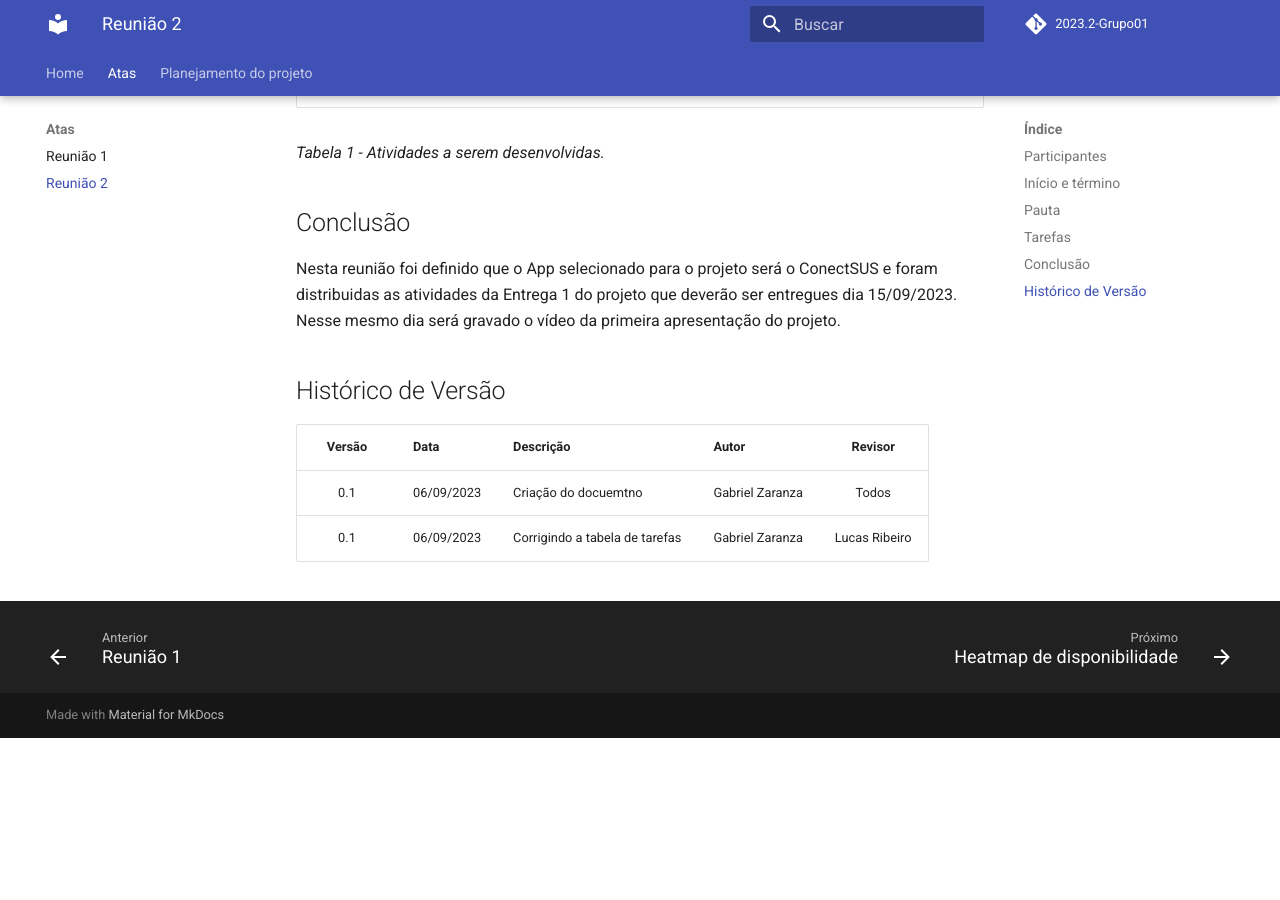
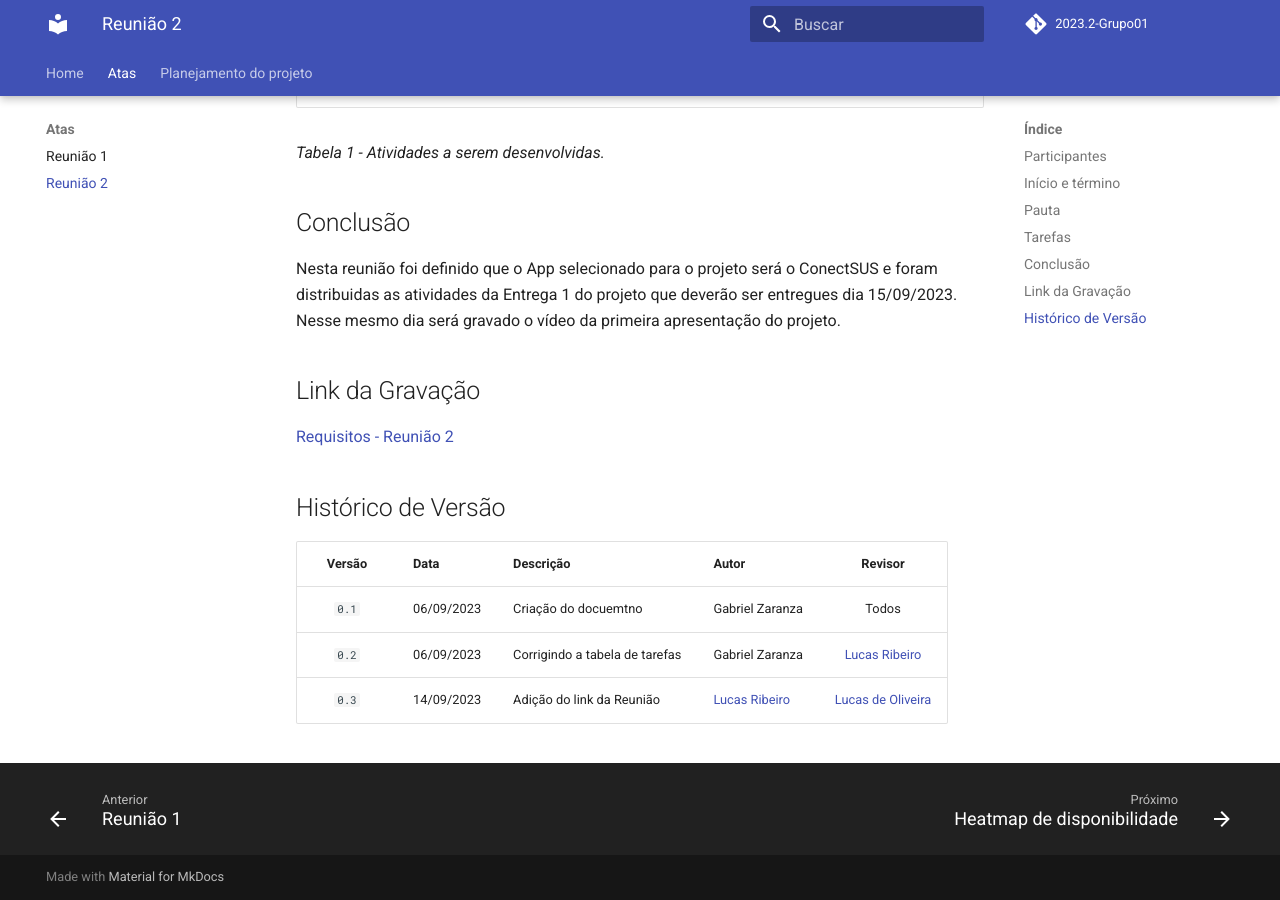
Before and after one commit to Requisitos-de-Software/2023.2-Economia-DF, an MkDocs documentation site: the page built from docs/atas/Reunião 2 - 05.09.2023.md, in a window 1280 px wide and 900 px high, scrolled down 1383 px. Built offline with MkDocs 1.6.1 and Material for MkDocs 9.7.7, drawn with Linux system fonts in a browser that asks for light colours; comment, search, counter and statistics services are not loaded; before the commit the page ends 2121 px from its top, so only the background shows below that.

Commit message:
Adição do link da Reunião

```diff
--- a/docs/atas/Reunião 2 - 05.09.2023.md
+++ b/docs/atas/Reunião 2 - 05.09.2023.md
@@ -43,10 +43,14 @@ Reunião realizada no Microsoft Teams.
 ## Conclusão
 Nesta reunião foi definido que o App selecionado para o projeto será o ConectSUS e foram distribuidas as atividades da Entrega 1 do projeto que deverão ser entregues dia 15/09/2023. Nesse mesmo dia será gravado o vídeo da primeira apresentação do projeto.
 
+## Link da Gravação
+
+[Requisitos - Reunião 2](https://youtu.be/o_ZmxJCo8qo)
 
 ## Histórico de Versão
 
 |Versão|Data|Descrição|Autor|Revisor|
 |:----:|----|---------|-----|:-------:|
-|0.1|06/09/2023|Criação do docuemtno|Gabriel Zaranza|Todos|
-|0.1|06/09/2023|Corrigindo a tabela de tarefas|Gabriel Zaranza|Lucas Ribeiro|
+|`0.1`|06/09/2023|Criação do docuemtno|Gabriel Zaranza|Todos|
+|`0.2`|06/09/2023|Corrigindo a tabela de tarefas|Gabriel Zaranza|[Lucas Ribeiro](https://github.com/lucassouzs)|
+|`0.3`|14/09/2023|Adição do link da Reunião|[Lucas Ribeiro](https://github.com/lucassouzs)|[Lucas de Oliveira](https://github.com/LucasOliveiraDiasMarquesFerreira)|
```
